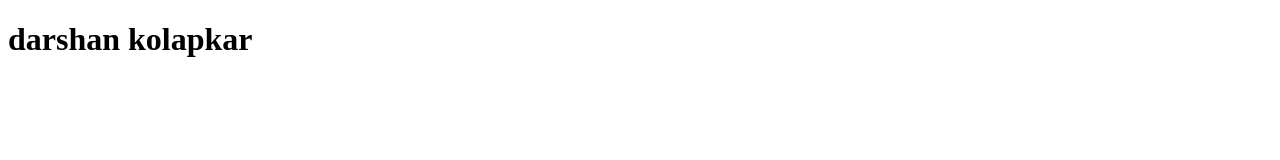
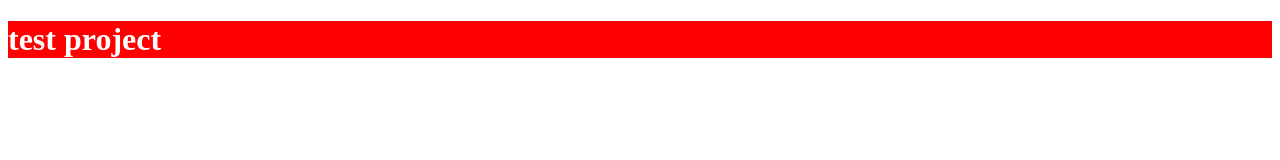
Before and after one commit to SAIDARSHAN3175/test, a plain HTML site: page index.html in a window 1280 px wide. Drawn offline with Linux system fonts and the light colour scheme.

Commit message:
initial commit

```diff
--- a/index.html
+++ b/index.html
@@ -5,10 +5,16 @@
     <meta charset="UTF-8">
     <meta name="viewport" content="width=device-width, initial-scale=1.0">
     <title>Document</title>
+    <style>
+        h1 {
+            background-color: red;
+            color: white;
+        }
+    </style>
 </head>
 
 <body>
-    <h1>darshan kolapkar</h1>
+    <h1>test project</h1>
 
 </body>
 
```
